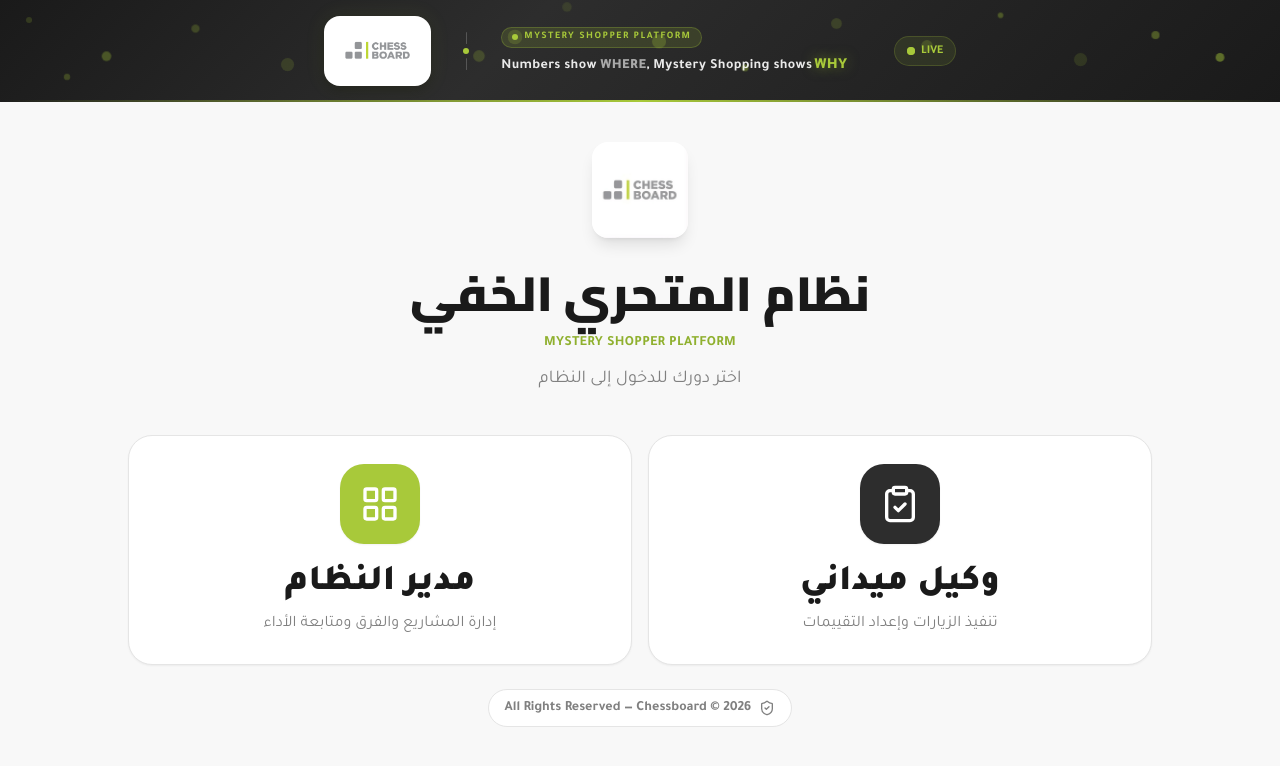
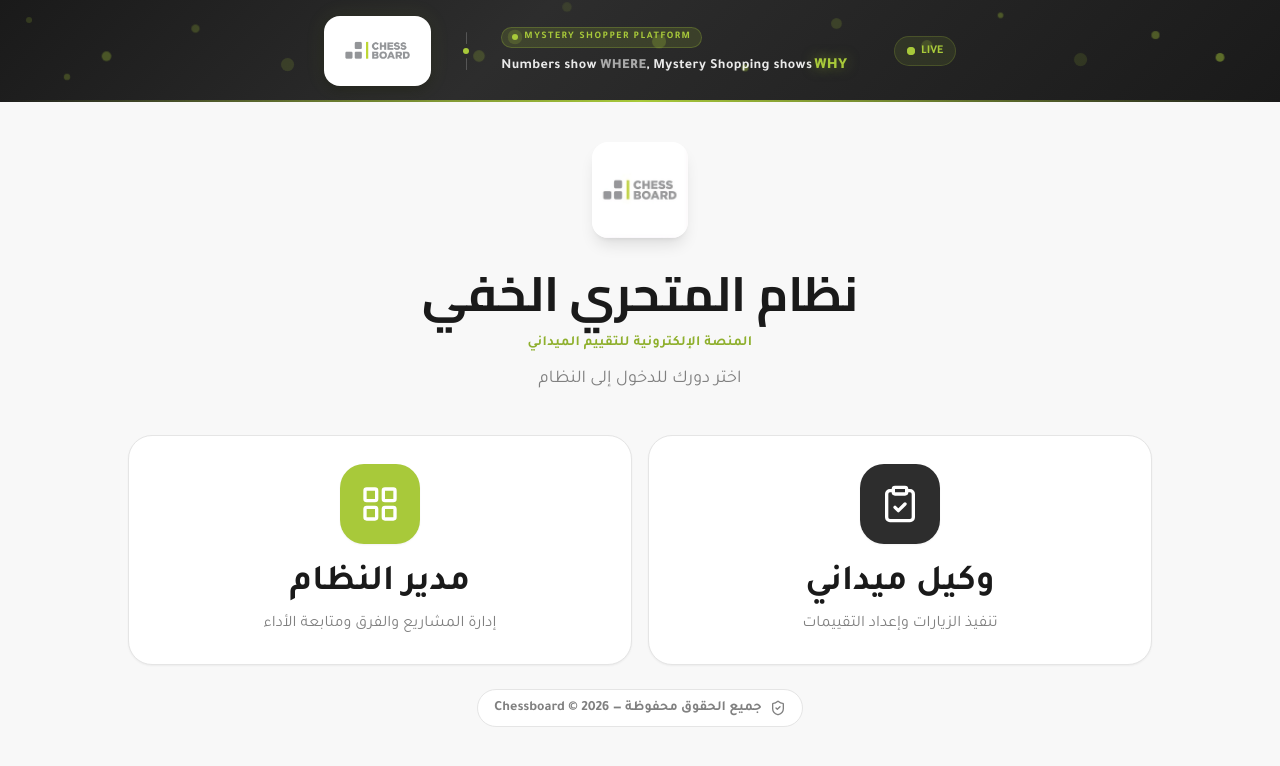
Before and after one commit to YusufMohamed-tech/Chessboard-dashboard, a React (Vite) app: page / in a window 1280 px wide. Shown: the top 766 px of the page. Built offline with nearby package versions, Linux system fonts and the light colour scheme.

Commit message:
style: fix arabic typography rendering issues and unify login wording

```diff
--- a/src/pages/Login.jsx
+++ b/src/pages/Login.jsx
@@ -75,10 +75,10 @@ export default function Login({ onLogin }) {
             alt="Chessboard"
             className="mx-auto h-24 w-24 object-contain rounded-2xl shadow-lg"
           />
-          <h1 className="mt-6 font-display text-5xl font-black leading-[1.32] text-cb-gray-900 max-md:text-4xl max-md:leading-[1.4]">
+          <h1 className="mt-6 font-display text-5xl font-bold leading-[1.32] text-cb-gray-900 max-md:text-4xl max-md:leading-[1.4]">
             نظام المتحري الخفي
           </h1>
-          <p className="mt-2 text-sm font-semibold text-cb-lime-dark tracking-wide">MYSTERY SHOPPER PLATFORM</p>
+          <p className="mt-2 text-sm font-bold text-cb-lime-dark tracking-wide">المنصة الإلكترونية للتقييم الميداني</p>
           <p className="mt-3 text-lg leading-relaxed text-cb-gray-500">اختر دورك للدخول إلى النظام</p>
         </section>
 
@@ -94,7 +94,7 @@ export default function Login({ onLogin }) {
             <span className="mx-auto flex h-20 w-20 items-center justify-center rounded-3xl bg-cb-gray-800 text-white shadow-sm transition group-hover:bg-cb-gray-900">
               <ClipboardCheck className="h-10 w-10" />
             </span>
-            <h2 className="mt-5 text-4xl font-black text-cb-gray-900 max-md:text-3xl">وكيل ميداني</h2>
+            <h2 className="mt-5 text-4xl font-bold text-cb-gray-900 max-md:text-3xl">وكيل ميداني</h2>
             <p className="mt-2 text-base text-cb-gray-500">تنفيذ الزيارات وإعداد التقييمات</p>
           </button>
 
@@ -108,7 +108,7 @@ export default function Login({ onLogin }) {
             <span className="mx-auto flex h-20 w-20 items-center justify-center rounded-3xl bg-cb-lime text-white shadow-sm transition group-hover:bg-cb-lime-dark">
               <LayoutGrid className="h-10 w-10" />
             </span>
-            <h2 className="mt-5 text-4xl font-black text-cb-gray-900 max-md:text-3xl">مدير النظام</h2>
+            <h2 className="mt-5 text-4xl font-bold text-cb-gray-900 max-md:text-3xl">مدير النظام</h2>
             <p className="mt-2 text-base text-cb-gray-500">إدارة المشاريع والفرق ومتابعة الأداء</p>
           </button>
         </section>
@@ -117,7 +117,7 @@ export default function Login({ onLogin }) {
         {portal && (
           <section className="mx-auto mt-6 w-full max-w-2xl rounded-3xl border border-cb-gray-200 bg-white p-6 shadow-sm animate-fade-in-up">
             <div className="flex flex-wrap items-center justify-between gap-2">
-              <h3 className="font-display text-2xl font-black text-cb-gray-900">تسجيل الدخول</h3>
+              <h3 className="font-display text-2xl font-bold text-cb-gray-900">تسجيل الدخول</h3>
               <span className="inline-flex items-center rounded-full border border-cb-gray-200 bg-cb-gray-50 px-3 py-1 text-sm font-bold text-cb-gray-700">
                 {isShopperPortal ? 'وكيل ميداني' : 'مدير النظام'}
               </span>
@@ -202,7 +202,7 @@ export default function Login({ onLogin }) {
         <div className="mt-6 text-center">
           <span className="inline-flex items-center rounded-full border border-cb-gray-200 bg-white px-4 py-2 text-sm font-semibold text-cb-gray-500">
             <ShieldCheck className="me-2 h-4 w-4" />
-            All Rights Reserved — Chessboard © 2026
+            جميع الحقوق محفوظة — Chessboard © 2026
           </span>
         </div>
       </div>
```
